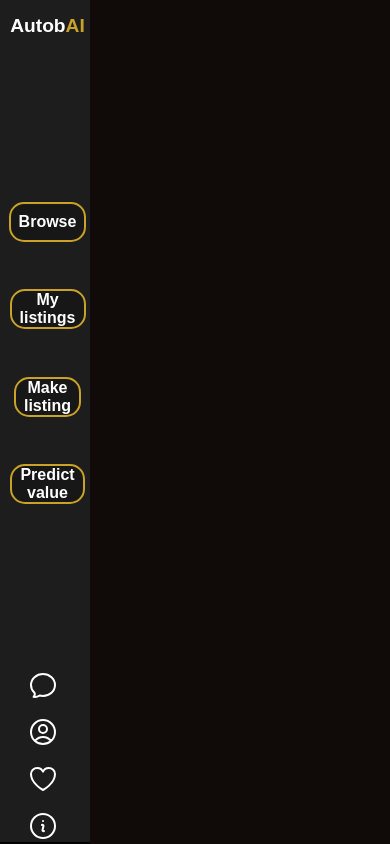
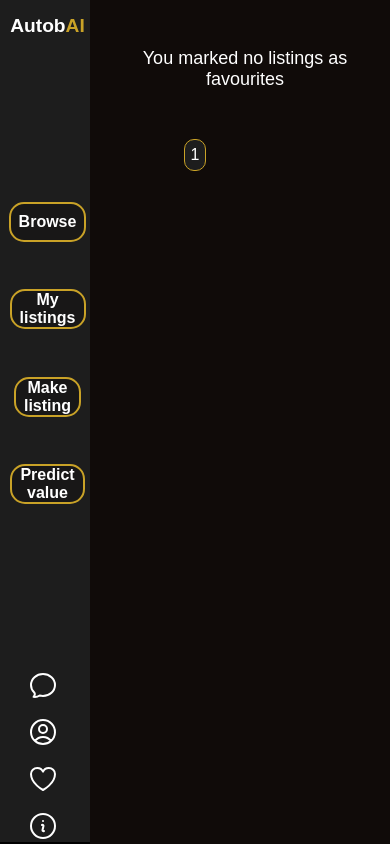
Before and after one commit to dragos-vs07/AutobAI, a Flask app: page /favouritesp in a window 390 px wide. Run offline with Flask 3, Linux system fonts and the light colour scheme; the visitor is signed in with stand-in values (Sample User, id 1); data that the repository does not hold is empty.

Commit message:
little bug fixes, modified responsive design of general page, moved the listing form parsing into a separate module

```diff
--- a/api.py
+++ b/api.py
@@ -204,7 +204,7 @@ def in_or_other(col, values, other_cond):
 def find_listings():
     page = max(1, request.args.get("page", 1, type=int))
     seller_id = request.args.get("seller_id", -1, type=int)
-    listings_per_page = min(request.args.get("lpp", 24, type=int), 50)
+    listings_per_page = max(1, min(request.args.get("lpp", 24, type=int), 50))
     favourites = request.args.get("favourites")
     user_search_input = request.args.get("ui", '').strip()
     current_user_id = session.get("user_id")
@@ -304,7 +304,7 @@ def find_listings():
         "mileage": l.mileage,
         "cover_img_path": l.images.filter_by(cover_image=True).first().image_path,
         "views": l.views,
-        "favorites": len(Favorites.query.filter_by(listing_id=l.id).all()),
+        "favorites": Favorites.query.filter_by(listing_id=l.id).count(),
         "is_favourite": "True" if session.get("user_id") and Favorites.query.filter_by(listing_id=l.id, user_id=session.get("user_id")).first() else "False"
     } for l in listings]
 }), 200
--- a/app.py
+++ b/app.py
@@ -1,4 +1,5 @@
 from flask import Flask , render_template , session , request , flash , redirect , url_for
+from listing_form import parse_listing_form, normalise_currency, normalise_displacement, normalise_engine_power, normalise_fuel_efficiency, normalise_mileage
 from extensions import db , migrate
 from api import api
 from auth import auth
@@ -8,6 +9,11 @@ import math
 import os
 from datetime import datetime
 from constants import body_styles, engine_configurations, fuel_types, drivetrains, transmissions
+
+# the unit table follows metric , thus as follows:
+#  price = euro, mileage = km, engine power = hp(PS),
+#  displacement = L, fuel efficiency = l/100km
+
 
 app = Flask(__name__)
 app.config.from_object("config.Config")
@@ -88,7 +94,7 @@ def load_make_listing_page():
 @app.route("/mylistingsp")
 def load_my_listings_page():
      if not session.get("user_id"):
-            return redirect(url_for("load_home"))
+          return redirect(url_for("load_home"))
 
      return render_template("my_listings_page.html",
                             user_id = session.get("user_id") )
@@ -110,10 +116,10 @@ def load_register_page():
 
 @app.route("/favouritesp")
 def load_favourites_page():
-      if not session.get("user_id"):
+     if not session.get("user_id"):
           return redirect(url_for("load_home"))
 
-      return render_template("favourites_page.html")
+     return render_template("favourites_page.html")
 
 @app.route("/loginp")
 def load_login_page():
@@ -160,78 +166,21 @@ def load_account_page():
 
 @app.route("/infop")
 def load_information_page():
-          if not session.get("user_id"):
-               return redirect(url_for("load_home"))
+     if not session.get("user_id"):
+          return redirect(url_for("load_home"))
 
-          return render_template("information_page.html")
-
-# the unit table follows metric , thus as follows:
-#  price = euro, mileage = km, engine power = hp(PS),
-#  displacement = L, fuel efficiency = l/100km
-
-
-def normalise_currency(value, unit):
-    value = float(value)
-
-    if unit != "dollar":
-        return value
-
-    try:
-        response = requests.get(
-            "https://open.er-api.com/v6/latest/USD",
-            timeout=5
-        )
-
-        response.raise_for_status()
-
-        data = response.json()
-
-        if data.get("result") != "success":
-          return None
-
-        rate = data["rates"]["EUR"]
-
-        return value * rate
-
-    except (
-        requests.RequestException,
-        KeyError,
-        ValueError,
-        TypeError
-    ):
-        return None
-
-def normalise_mileage( value , unit):
-     if unit == "mile":
-            return 1.6 * float(value)
-     return float(value)
-
-def normalise_engine_power(value , unit):
-     if unit == "kW":
-            return 1.36 * float(value)
-     return float(value)
-
-def normalise_displacement(value , unit):
-     if unit == "cc":
-             return float(value) / 1000
-     return float(value)
-
-def normalise_fuel_efficiency(value , unit):
-     if unit == "mpg":
-            return 235.215 / float(value)
-     return float(value)
-
+     return render_template("information_page.html")
 
 def get_ext(f):
     return os.path.splitext(f.filename)[1].strip().lower()
 
 def save_listing_image(file,is_cover,listing_id):
 
-      img_path = f"static/listings_images/{uuid.uuid4()}{get_ext(file)}"
-      file.save(img_path)
-      db.session.add(ListingImages(listing_id=listing_id, image_path=img_path, cover_image=is_cover))
+     img_path = f"static/listings_images/{uuid.uuid4()}{get_ext(file)}"
+     file.save(img_path)
+     db.session.add(ListingImages(listing_id=listing_id, image_path=img_path, cover_image=is_cover))
 
-      return img_path
+     return img_path
 
 
 def image_is_valid(image):
@@ -251,157 +200,6 @@ def image_is_valid(image):
                "message" : "Image size too large"}
 
      return {"status": "ok"}
-
-def is_float(string):
-    try:
-        return math.isfinite(float(string)) and float(string) >= 0
-    except (TypeError, ValueError):
-        return False
-
-
-FIELDS = ["make_id", "model_id", "title", "price", "configuration", "drivetrain", "fuel_type",
-                "transmission", "description", "year", "mileage", "power", "displacement", "fuel_efficiency",
-                "colour", "body_style", "status"  ]
-
-NUMERICAL_FIELDS = ["price","year","mileage","power","displacement","fuel_efficiency"]
-
-UNITS = ["priceUnit", "mileageUnit", "enginePowerUnit", "engineDisplacementUnit", "fuelEfficiencyUnit"]
-
-ALLOWED_UNITS = {
-     "priceUnit" : ("euro", "dollar"),
-     "mileageUnit" : ("km", "mile"),
-     "enginePowerUnit" : ("hp","kW"),
-     "engineDisplacementUnit" : ("L","cc"),
-     "fuelEfficiencyUnit" : ("mpg","l/100km")
-}
-
-ALLOWED_RANGES = {
-      "price": (1,500000),
-      "year" : (1880,datetime.today().year+1),
-      "mileage": (0,3000000),
-      "power" : (1,2000),
-      "displacement" : (0.0,20000.0),
-      "fuel_efficiency": (0,120)
-}
-
-def parse_listing_form():
-     is_other ={"make_id": False, "model_id" : False, "fuel_type" : False, "configuration" : False, "drivetrain" : False, "transmission" : False}
-     form_data = {}
-     form_units = {}
-
-     for i in FIELDS:
-
-          data = (request.form.get(i) or "").strip()
-
-          if not data and not Listing.__table__.columns[i].nullable :
-                              return None, None, None, f"must input required fields{Listing.__table__.columns[i]}"
-
-          elif not data and Listing.__table__.columns[i].nullable :
-                                  form_data[i] = None
-
-          else:
-                    if data == "Other":   # if the user chose the other option
-
-                         if i in NUMERICAL_FIELDS:
-                              return None, None, None, 'This field does not support the choice "other" '
-
-                         other = request.form.get(f"other_{i}")
-
-                         if not other:    # if the user inputed no other custom option, error
-                              return None, None, None, f"must input other {i}"
-                         else:  # if the uesr inputed his other option
-                              is_other[i] = True
-
-                              form_data[i] = other
-
-                    elif data == "Unknown" and i in ("make_id", "model_id"): # if the user chose the unknown option
-                         is_other[i] = True
-
-                         form_data[i] = "Unknown"
-
-                    else:  # if the user chose / inputed a normal option
-                         if i in NUMERICAL_FIELDS:
-                              if not is_float(data):
-                                   return None, None, None, f"invalid {i} input"
-
-                              data = float(data)
-
-                              if not ALLOWED_RANGES[i][0] <= data <= ALLOWED_RANGES[i][1]:
-                                   return None, None, None, f"value limit exceeded for {i} "
-
-                         form_data[i] = data
-
-     for u in UNITS:
-
-          unit_input = request.form.get(u)
-
-          if not unit_input:
-               return None, None, None, "must select a unit for measurable inputs"
-
-          if unit_input not in ALLOWED_UNITS[u]:
-               return None, None, None, "Invalid unit choice"
-
-          form_units[u] = unit_input
-
-
-           # INPUT VALIDATION CHECKS
-
-     if form_data["fuel_efficiency"] == 0 and form_units["fuelEfficiencyUnit"] == "mpg":
-          return None, None, None, "Invalid fuel efficiency input"
-
-     if not form_data["make_id"]:
-          return None, None, None, "Make required"
-
-     if not is_other["make_id"]:
-          if not form_data["make_id"].isdigit():
-               return None, None, None, "Invalid make id input"
-
-          m = CarMake.query.filter_by(id = form_data["make_id"]).first()
-
-          if not m:
-               return None, None, None, "Car make not found"
-
-     if not form_data["model_id"]:
-          return None, None, None, "Model required"
-
-     if not is_other["model_id"]:
-          if not form_data["model_id"].isdigit():
-               return None, None, None, "Invalid model id input"
-
-          m = CarModel.query.filter_by(id = form_data["model_id"]).first()
-
-          if not m:
-               return None, None, None, "Car model not found"
-
-          if is_other["make_id"]:
-               return None, None, None, "Select a make from the list to choose a model"
-
-          if m.make_id != int(form_data["make_id"]):
-               return None, None, None, "Model doesn't belong to the selected make"
-
-     if len(form_data["title"]) > 80:
-                    return None, None, None, "Title too long , please shorten the input"
-
-
-     currency_convert = normalise_currency(form_data["price"], form_units["priceUnit"])
-
-     if currency_convert is None:
-          return None, None, None, "Conversion from USD to EUR failed , try manual conversion or use EUR until problem is fixed"
-
-     form_data["price"] = currency_convert
-
-     if form_data["description"] and len(form_data["description"]) > 1000:
-          return None, None, None, "Description too long, please shorten the input"
-
-     year = form_data["year"]
-
-     if year is not None and not year.is_integer():
-          return None, None, None, "Invalid year input"
-
-     if form_data["status"] not in ("public","private"):
-          return None, None, None, "Status must be either public or private"
-
-     return form_data, form_units, is_other, None
 
 
 @app.route("/upload_listing", methods = ["POST"])
--- a/static/CSS/favourites_page.css
+++ b/static/CSS/favourites_page.css
@@ -1,8 +1,10 @@
-
+body{
+    align-items: flex-start;
+}
 #content{
     padding: 15px;
     display: flex;
-    justify-content: center;
+    flex-direction: column;
     height: 100%;
 }
 #listings_area{
@@ -13,11 +15,32 @@
     padding: 15px;
     border-radius: 15px;
     border: 2px solid white;
-    height: auto;
-    align-self: flex-start;
 }
-
-
+.input_box{
+    border-radius: 10px;
+    background-color:rgb(29, 29, 29);
+    border: 1px solid #c9a227;
+    color: white;
+    padding-left: 6px;
+    padding: 6px;
+}
+.pag_btn{
+    text-align: center;
+    font-weight: bold;
+    border-radius: 8px;
+    padding: 6px;
+    background-color:rgb(29, 29, 29);
+    border: 1px solid #c9a227;
+    color: white;
+    cursor: pointer;
+}
+.pag_btn:hover{
+    transition: background-color 0.3s ease;
+    background-color: rgb(68, 65, 65);
+}
+.hide_button{
+    display: none
+}
 .listing{
     position: relative;
     color: white;
--- a/static/JavaScript/favourites_page.js
+++ b/static/JavaScript/favourites_page.js
@@ -1,8 +1,26 @@
-fetch(`/API/get_listings?page=1&lpp=5&favourites=True`)
+const LPP = 5;
+let currentPage = 1;
+let currentTotal = 0;
+
+function updateButtons()
+{
+    const totalPages = Math.max(1, Math.ceil(currentTotal / LPP));
+    document.getElementById("previous_page_btn").classList.toggle("hide_button", currentPage <= 1);
+    document.getElementById("next_page_btn").classList.toggle("hide_button", currentPage >= totalPages);
+    document.getElementById("current_page").textContent = currentPage;
+}
+
+function getAndDisplayListings()
+{
+
+    fetch(`/API/get_listings?page=${currentPage}&lpp=${LPP}&favourites=True`)
     .then( response => response.json())
     .then(data => {
+
         const container = document.getElementById("listings_area");
         container.innerHTML = "";
+        currentTotal = data.total;
+        updateButtons();
 
         for (const listing of data.listings )
             {
@@ -49,4 +67,31 @@ fetch(`/API/get_listings?page=1&lpp=5&favourites=True`)
                 })
                 container.appendChild(cell);
             }
+        if(data.listings.length == 0)
+        {
+                const message = document.createElement("p");
+                message.style = "color: white; text-align: center; font-size: large;"
+                message.innerText = "You marked no listings as favourites";
+                document.getElementById("listings_area").appendChild(message);
+        }
     })
+}
+function nextpage()
+{
+    const totalPages = Math.max(1, Math.ceil(currentTotal / LPP));
+    if (currentPage >= totalPages) return;
+    currentPage = currentPage + 1;
+    getAndDisplayListings();
+    window.scrollTo(0, 0);
+}
+
+function previouspage()
+{
+    if(currentPage == 1 ) return;
+
+    currentPage = Math.max(1,currentPage - 1);
+    getAndDisplayListings();
+    window.scrollTo(0, 0);
+}
+
+getAndDisplayListings();
--- a/templates/favourites_page.html
+++ b/templates/favourites_page.html
@@ -2,7 +2,7 @@
 
 {% block head %}
 
- <link rel = "stylesheet" href = "{{ url_for( 'static' , filename = 'CSS/favourites_page.css') }}" >
+    <link rel = "stylesheet" href = "{{ url_for( 'static' , filename = 'CSS/favourites_page.css') }}" >
 
 {% endblock %}
 
@@ -14,7 +14,15 @@
 
         </div>
 
+        <div style="display:flex; flex-direction:row;gap: 5px; align-items: center;justify-content: center;">
+                <button type="button" class="pag_btn" id = "previous_page_btn" onclick="previouspage()" > < </button>
+                <p id="current_page" class="input_box"></p>
+                <button type="button" class="pag_btn" id = "next_page_btn" onclick="nextpage()" > > </button>
+        </div>
+
     </div>
+
+
 
     <script> const userId = {{ session.get("user_id") | tojson }}; </script>
     <script src = "{{ url_for( 'static' , filename = 'JavaScript/favourites_page.js')}}" ></script>
--- a/templates/general_page.html
+++ b/templates/general_page.html
@@ -102,6 +102,10 @@
                         {% endfor %}
 
                     </div>
+            </div>
+
+            <div id ="filler">
+
             </div>
 
             <div class = "filter_option_area">
@@ -237,7 +241,7 @@
 
         <br>
 
-        <div style="display:flex; flex-direction:row;gap: 5px;">
+        <div style="display:flex; flex-direction:row;gap: 5px;" id ="filter_buttons_area">
             <button type="button" class ="btn" onclick="apply_filters()">Apply filters</button>
             <button type="button" class ="btn" onclick="clear_filters()">Clear filters</button>
         </div>
--- a/templates/my_listings_page.html
+++ b/templates/my_listings_page.html
@@ -15,6 +15,12 @@
 
             </div>
 
+            <div style="display:flex; flex-direction:row;gap: 5px; align-items: center;justify-content: center;">
+                <button type="button" class="pag_btn" id = "previous_page_btn" onclick="previouspage()" > < </button>
+                <p id="current_page" class="input_box"></p>
+                <button type="button" class="pag_btn" id = "next_page_btn" onclick="nextpage()" > > </button>
+            </div>
+
         <script>const userId = {{ user_id | tojson }};</script>
         <script src = "{{ url_for( 'static' , filename = 'JavaScript/my_listings_page.js')}}" ></script>
 
```
Also changed, not shown: listing_form.py (added, +208 -0 lines), static/CSS/general_page.css (+42 -2 lines), static/CSS/my_listings_page.css (+27 -1 lines), static/JavaScript/my_listings_page.js (+43 -2 lines). Lines whose indentation alone changed are shown as unchanged.
